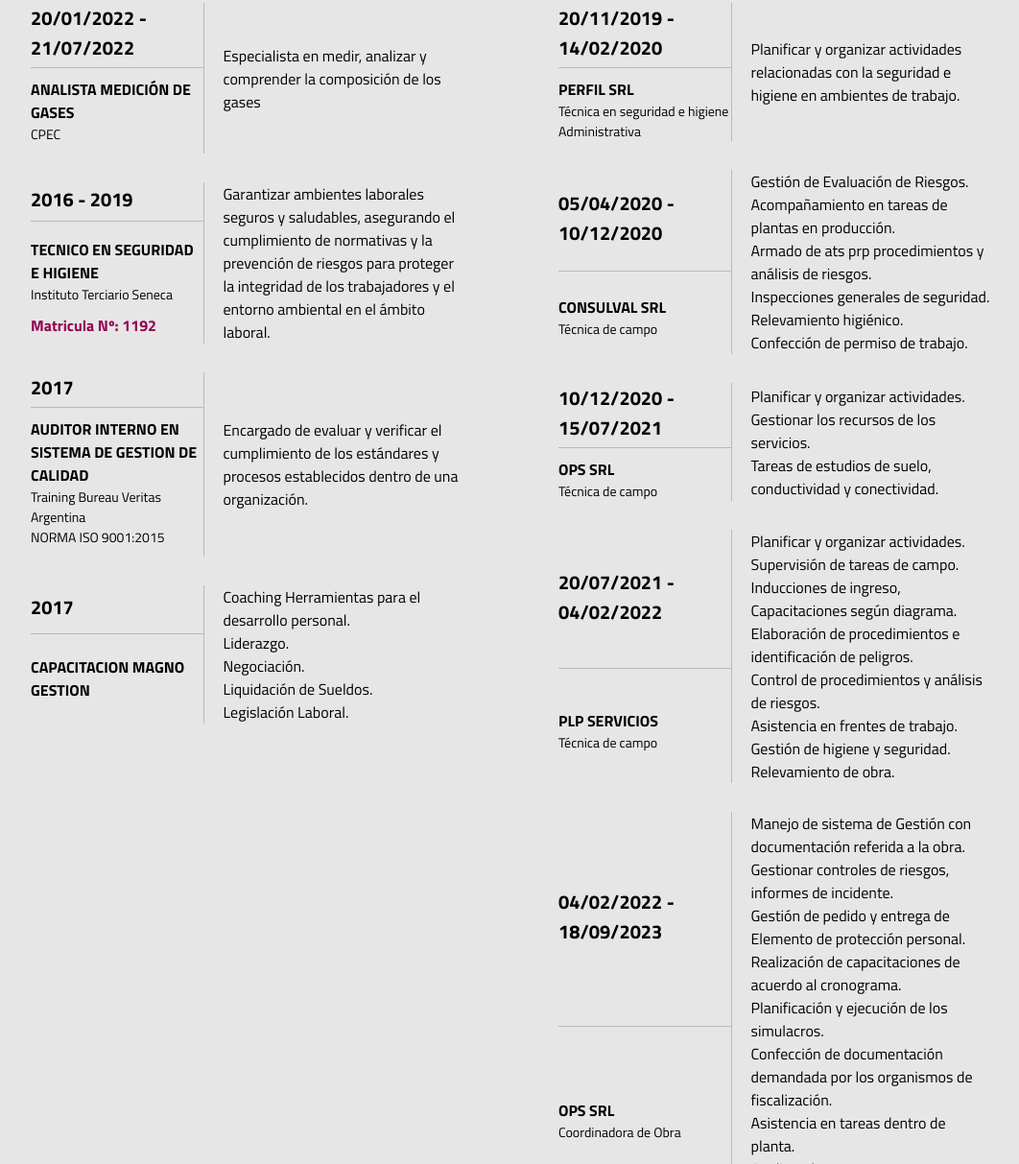
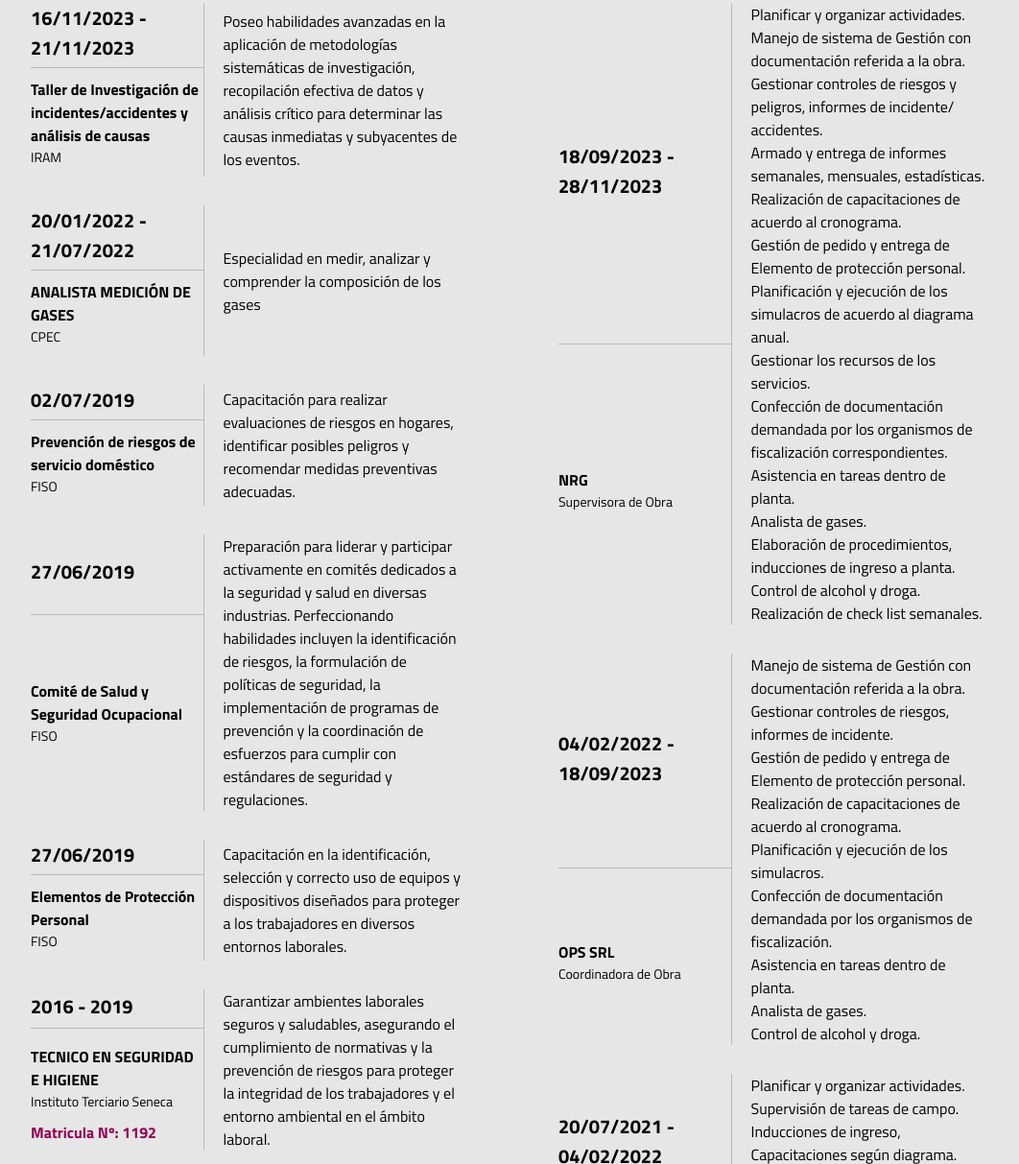
Before and after one commit to lukarodriguezz/carolinadiego, a plain HTML site: page index.html in a window 1280 px wide. Shown: the part 2295-3508 px from the top of the page at 96% size, without its empty margins (108-1170 px from the left). Drawn offline with Linux system fonts and the light colour scheme.

Commit message:
Update index.html

```diff
--- a/index.html
+++ b/index.html
@@ -73,7 +73,15 @@
                 <div class="col">
                     <i class="fa-solid fa-medal"></i>
                     <span class="titulo-detalle">Capacitaciones</span>
-                    <p></p>
+                    <p><ul>
+                        <li>Técnico Superior en Seguridad e Higiene Laboral</li>
+                        <li>Analista de gases</li>
+                        <li>Programación Neurolinguistica</li>
+                        <li>Taller de investigación de incidentes/accidentes y análisis de causas</li>
+                        <li>Comité de Salus y Seguridad Ocupacional</li>
+                        <li>Curso de Elementos de Proteccion Personal</li>
+                        <li>Prevención de riesgos en servicio doméstico</li>
+                    </ul></p>
                 </div>
                 <div class="col">
                     <i class="fa-solid fa-flag"></i>
@@ -167,19 +175,97 @@
             <div class="info">
                 <div class="col">
                     <span class="titulo">Educación</span>
+
+                     <table>
+                        <tr>
+                            <td class="datos">
+                                <h3>16/11/2023 - 21/11/2023</h3>
+                            </td>
+                            <td rowspan="2" class="descripcion">
+                                Poseo habilidades avanzadas en la aplicación de metodologías sistemáticas de investigación,
+                                recopilación efectiva de datos y análisis crítico para determinar las causas inmediatas y subyacentes de los eventos.
+                            </td>
+                        </tr>
+                        <tr>
+                            <td>
+                                <h4>Taller de Investigación de incidentes/accidentes y análisis de causas</h4>
+                                <p>IRAM</p>
+                                <span class="promedio"></span>
+                            </td>
+                        </tr>
+                    </table>
+
+
                     <table>
                         <tr>
                             <td class="datos">
                                 <h3>20/01/2022 - 21/07/2022</h3>
                             </td>
                             <td rowspan="2" class="descripcion">
-                                Especialista en medir, analizar y comprender la composición de los gases
+                                Especialidad en medir, analizar y comprender la composición de los gases
                             </td>
                         </tr>
                         <tr>
                             <td>
                                 <h4>ANALISTA MEDICIÓN DE GASES</h4>
                                 <p>CPEC</p>
+                                <span class="promedio"></span>
+                            </td>
+                        </tr>
+                    </table>
+
+
+                      <table>
+                        <tr>
+                            <td class="datos">
+                                <h3>02/07/2019</h3>
+                            </td>
+                            <td rowspan="2" class="descripcion">
+                             Capacitación para realizar evaluaciones de riesgos en hogares, identificar posibles peligros y recomendar medidas preventivas adecuadas.
+                            </td>
+                        </tr>
+                        <tr>
+                            <td>
+                                <h4>Prevención de riesgos de servicio doméstico</h4>
+                                <p>FISO</p>
+                                <span class="promedio"></span>
+                            </td>
+                        </tr>
+                    </table>
+
+
+                     <table>
+                        <tr>
+                            <td class="datos">
+                                <h3>27/06/2019</h3>
+                            </td>
+                            <td rowspan="2" class="descripcion">
+                                Preparación para liderar y participar activamente en comités dedicados a la seguridad y salud en diversas industrias. Perfeccionando habilidades incluyen la identificación de riesgos, la formulación de políticas de seguridad, la implementación de programas de prevención y la coordinación de esfuerzos para cumplir con estándares de seguridad y regulaciones.
+                            </td>
+                        </tr>
+                        <tr>
+                            <td>
+                                <h4>Comité de Salud y Seguridad Ocupacional</h4>
+                                <p>FISO</p>
+                                <span class="promedio"></span>
+                            </td>
+                        </tr>
+                    </table>
+
+
+                    <table>
+                        <tr>
+                            <td class="datos">
+                                <h3>27/06/2019</h3>
+                            </td>
+                            <td rowspan="2" class="descripcion">
+                            Capacitación en la identificación, selección y correcto uso de equipos y dispositivos diseñados para proteger a los trabajadores en diversos entornos laborales.
+                            </td>
+                        </tr>
+                        <tr>
+                            <td>
+                                <h4>Elementos de Protección Personal</h4>
+                                <p>FISO</p>
                                 <span class="promedio"></span>
                             </td>
                         </tr>
@@ -249,24 +335,67 @@
                         </tr>
                     </table>
                 </div>
+
+
                 <div class="col">
                     <span class="titulo">Experiencia Laboral</span>
+
                     <table>
                         <tr>
                             <td class="datos">
-                                <h3>20/11/2019 - 14/02/2020 </h3>
+                                <h3>18/09/2023 - 28/11/2023</h3>
                             </td>
                             <td rowspan="2" class="descripcion">
-                                Planificar y organizar actividades relacionadas con la seguridad e higiene en ambientes de
-                                trabajo.
+                                <ul class="lista-capacidades">
+                                    <li>Planificar y organizar actividades. </li>
+                                    <li>Manejo de sistema de Gestión con documentación referida a la obra.</li>
+                                    <li>Gestionar controles de riesgos y peligros, informes de incidente/ accidentes.</li>
+                                    <li>Armado y entrega de informes semanales, mensuales, estadísticas.</li>
+                                    <li>Realización de capacitaciones de acuerdo al cronograma.</li>
+                                    <li>Gestión de pedido y entrega de Elemento de protección personal.</li>
+                                    <li>Planificación y ejecución de los simulacros de acuerdo al diagrama anual.</li>
+                                    <li>Gestionar los recursos de los servicios.</li>
+                                    <li>Confección de documentación demandada por los organismos de fiscalización correspondientes.</li>
+                                    <li>Asistencia en tareas dentro de planta.</li>
+                                    <li>Analista de gases.</li>
+                                    <li>Elaboración de procedimientos, inducciones de ingreso a planta.</li>
+                                    <li>Control de alcohol y droga.</li>
+                                    <li>Realización de check list semanales.</li>
+                                </ul>
+                           </td>
+                        </tr>
+                        <tr>
+                            <td>
+                                <h4>NRG</h4>
+                                <p>Supervisora de Obra</p>
+                            </td>
+                        </tr>
+                    </table>
+
+
+                     <table>
+                        <tr>
+                            <td class="datos">
+                                <h3>04/02/2022 - 18/09/2023</h3>
+                            </td>
+                            <td rowspan="2" class="descripcion">
+                                <ul class="lista-capacidades">
+                                    <li>Manejo de sistema de Gestión con documentación referida a la obra.</li>
+                                    <li>Gestionar controles de riesgos, informes de incidente.</li>
+                                    <li>Gestión de pedido y entrega de Elemento de protección personal.</li>
+                                    <li>Realización de capacitaciones de acuerdo al cronograma.</li>
+                                    <li>Planificación y ejecución de los simulacros.</li>
+                                    <li>Confección de documentación demandada por los organismos de fiscalización.</li>
+                                    <li>Asistencia en tareas dentro de planta.</li>
+                                    <li>Analista de gases.</li>
+                                    <li>Control de alcohol y droga.</li>
+                                </ul>
                             </td>
                         </tr>
                         <tr>
                             <td>
-                                <h4>PERFIL SRL</h4>
-                                <p>Técnica en seguridad e higiene</p>
-                                <p>Administrativa</p>
-
+                                <h4>OPS SRL</h4>
+                                <p>Coordinadora de Obra</p>
                             </td>
                         </tr>
                     </table>
@@ -275,21 +404,22 @@
                     <table>
                         <tr>
                             <td class="datos">
-                                <h3>05/04/2020 - 10/12/2020</h3>
+                                <h3>20/07/2021 - 04/02/2022</h3>
                             </td>
                             <td rowspan="2" class="descripcion">
                                 <ul class="lista-capacidades">
-                                    <li>Gestión de Evaluación de Riesgos.</li>
-                                    <li>Acompañamiento en tareas de plantas en producción.</li>
-                                    <li>Armado de ats prp procedimientos y análisis de riesgos.</li>
-                                    <li>Inspecciones generales de seguridad. Relevamiento higiénico.</li>
-                                    <li>Confección de permiso de trabajo.</li>
+                                    <li>Planificar y organizar actividades.</li>
+                                    <li>Supervisión de tareas de campo.</li>
+                                    <li>Inducciones de ingreso, Capacitaciones según diagrama.</li>
+                                    <li>Elaboración de procedimientos e identificación de peligros.</li>
+                                    <li>Control de procedimientos y análisis de riesgos.</li>
+                                    <li>Asistencia en frentes de trabajo. Gestión de higiene y seguridad. Relevamiento de obra.</li>
                                 </ul>
-                            </td>
+                             </td>
                         </tr>
                         <tr>
                             <td>
-                                <h4>CONSULVAL SRL</h4>
+                                <h4>PLP SERVICIOS</h4>
                                 <p>Técnica de campo</p>
                             </td>
                         </tr>
@@ -324,22 +454,21 @@
                     <table>
                         <tr>
                             <td class="datos">
-                                <h3>20/07/2021 - 04/02/2022</h3>
+                                <h3>05/04/2020 - 10/12/2020</h3>
                             </td>
                             <td rowspan="2" class="descripcion">
                                 <ul class="lista-capacidades">
-                                    <li>Planificar y organizar actividades.</li>
-                                    <li>Supervisión de tareas de campo.</li>
-                                    <li>Inducciones de ingreso, Capacitaciones según diagrama.</li>
-                                    <li>Elaboración de procedimientos e identificación de peligros.</li>
-                                    <li>Control de procedimientos y análisis de riesgos.</li>
-                                    <li>Asistencia en frentes de trabajo. Gestión de higiene y seguridad. Relevamiento de obra.</li>
+                                    <li>Gestión de Evaluación de Riesgos.</li>
+                                    <li>Acompañamiento en tareas de plantas en producción.</li>
+                                    <li>Armado de ats prp procedimientos y análisis de riesgos.</li>
+                                    <li>Inspecciones generales de seguridad. Relevamiento higiénico.</li>
+                                    <li>Confección de permiso de trabajo.</li>
                                 </ul>
-                             </td>
+                            </td>
                         </tr>
                         <tr>
                             <td>
-                                <h4>PLP SERVICIOS</h4>
+                                <h4>CONSULVAL SRL</h4>
                                 <p>Técnica de campo</p>
                             </td>
                         </tr>
@@ -349,61 +478,23 @@
                     <table>
                         <tr>
                             <td class="datos">
-                                <h3>04/02/2022 - 18/09/2023</h3>
+                                <h3>20/11/2019 - 14/02/2020 </h3>
                             </td>
                             <td rowspan="2" class="descripcion">
-                                <ul class="lista-capacidades">
-                                    <li>Manejo de sistema de Gestión con documentación referida a la obra.</li>
-                                    <li>Gestionar controles de riesgos, informes de incidente.</li>
-                                    <li>Gestión de pedido y entrega de Elemento de protección personal.</li>
-                                    <li>Realización de capacitaciones de acuerdo al cronograma.</li>
-                                    <li>Planificación y ejecución de los simulacros.</li>
-                                    <li>Confección de documentación demandada por los organismos de fiscalización.</li>
-                                    <li>Asistencia en tareas dentro de planta.</li>
-                                    <li>Analista de gases.</li>
-                                    <li>Control de alcohol y droga.</li>
-                                </ul>
+                                Planificar y organizar actividades relacionadas con la seguridad e higiene en ambientes de
+                                trabajo.
                             </td>
                         </tr>
                         <tr>
                             <td>
-                                <h4>OPS SRL</h4>
-                                <p>Coordinadora de Obra</p>
+                                <h4>PERFIL SRL</h4>
+                                <p>Técnica en seguridad e higiene</p>
+                                <p>Administrativa</p>
+
                             </td>
                         </tr>
                     </table>
 
-                    <table>
-                        <tr>
-                            <td class="datos">
-                                <h3>18/09/2023 - actualmente</h3>
-                            </td>
-                            <td rowspan="2" class="descripcion">
-                                <ul class="lista-capacidades">
-                                    <li>Planificar y organizar actividades. </li>
-                                    <li>Manejo de sistema de Gestión con documentación referida a la obra.</li>
-                                    <li>Gestionar controles de riesgos y peligros, informes de incidente/ accidentes.</li>
-                                    <li>Armado y entrega de informes semanales, mensuales, estadísticas.</li>
-                                    <li>Realización de capacitaciones de acuerdo al cronograma.</li>
-                                    <li>Gestión de pedido y entrega de Elemento de protección personal.</li>
-                                    <li>Planificación y ejecución de los simulacros de acuerdo al diagrama anual.</li>
-                                    <li>Gestionar los recursos de los servicios.</li>
-                                    <li>Confección de documentación demandada por los organismos de fiscalización correspondientes.</li>
-                                    <li>Asistencia en tareas dentro de planta.</li>
-                                    <li>Analista de gases.</li>
-                                    <li>Elaboración de procedimientos, inducciones de ingreso a planta.</li>
-                                    <li>Control de alcohol y droga.</li>
-                                    <li>Realización de check list semanales.</li>
-                                </ul>
-                           </td>
-                        </tr>
-                        <tr>
-                            <td>
-                                <h4>RNG</h4>
-                                <p>Supervisora de Obra</p>
-                            </td>
-                        </tr>
-                    </table>
                 </div>
             </div>
         </div>
```
